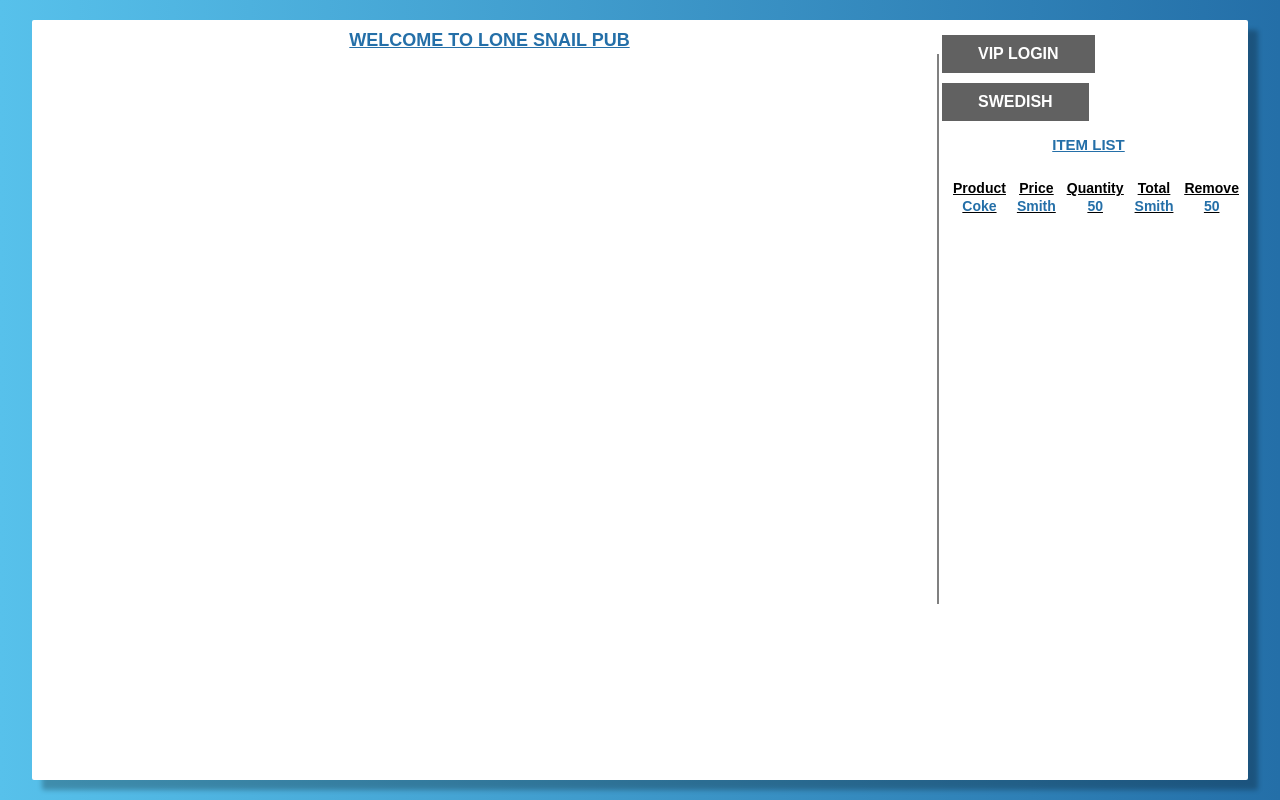
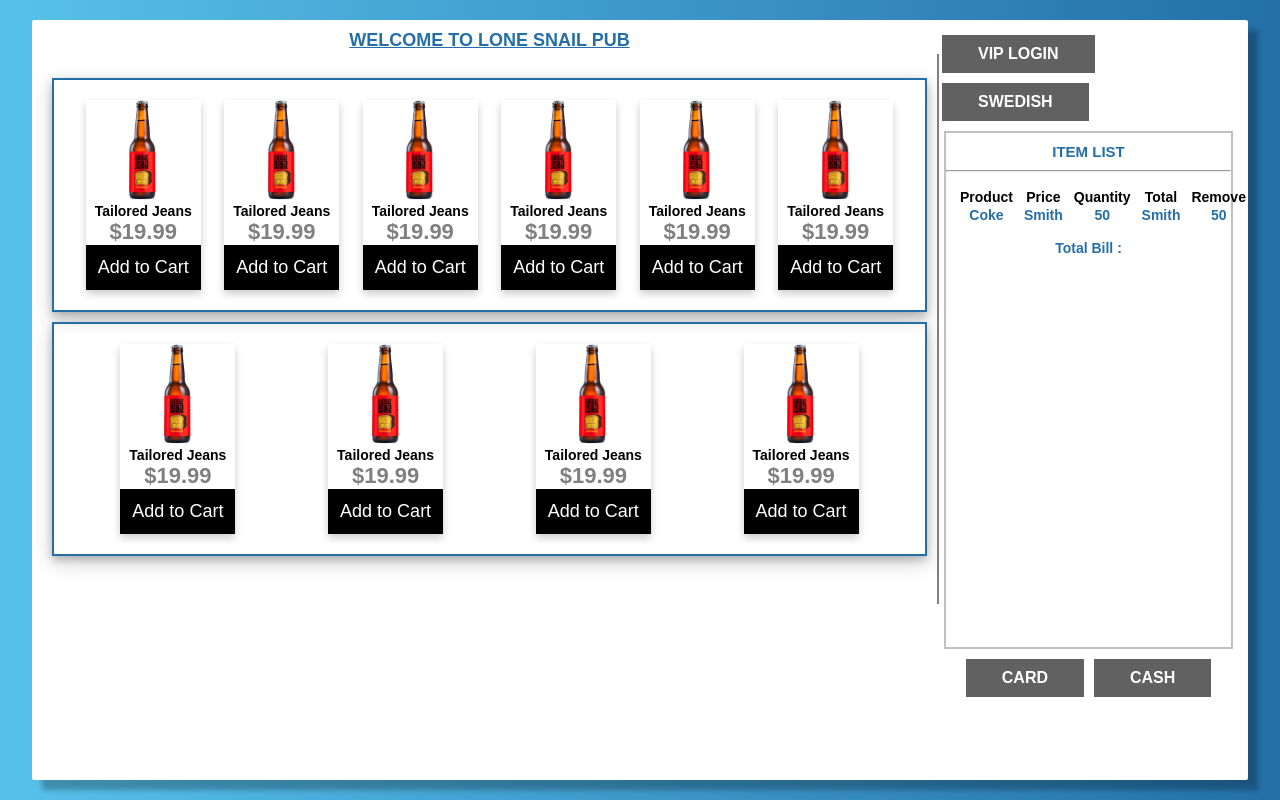
Before and after one commit to hsn41/lone_snails, a plain HTML site: page index.html in a window 1280 px wide. Drawn offline with Linux system fonts and the light colour scheme.

Commit message:
menu page is 70% done

```diff
--- a/css/style.css
+++ b/css/style.css
@@ -50,20 +50,36 @@ header{
     margin: 5px 3px;
     cursor: pointer;
 }
+.shopping_cart{
+    border: 2px solid silver;
+    margin: 5px;
+    height: 70%;
+
+}
 .button:hover {
     background-color: #ccc;
 }
 #item_list{
     text-align: center;
-    text-decoration: underline;
     margin: 10px auto;
     font-size: 15px;
     font-weight: bolder;
     color: #246fa8;
+
+}
+#total_bill{
+    text-align: center;
+    font-weight: bolder;
+    color: #246fa8;
+}
+#payment_button{
+    text-align: center;
+}
+table{
+    padding: 10px;
 }
 .column_labels{
     padding: 15px 12px;
-    text-decoration: underline;
 
 }
 .item_labels{
@@ -77,9 +93,56 @@ header{
     color: #246fa8;
     text-align: center;
 }
+#item_to_sale{
+    display: flex;
+    padding: 20px;
+    margin: 10px;
+    border: 2px solid #246fa8;
+    box-shadow: 0 4px 8px 0 rgba(0, 0, 0, 0.2), 0 6px 20px 0 rgba(0, 0, 0, 0.19);
+    overflow-x: scroll;
+}
+.polaroid {
+    width: 15%;
+    text-align: center;
+    background-color: white;
+    box-shadow: 0 4px 8px 0 rgba(0, 0, 0, 0.2), 0 6px 20px 0 rgba(0, 0, 0, 0.19);
+    margin-bottom: 25px;
+}
+.card {
+    box-shadow: 0 4px 8px 0 rgba(0, 0, 0, 0.2);
+    max-width: 300px;
+    margin: auto;
+    text-align: center;
+    font-family: arial;
+}
+
+.price {
+    color: grey;
+    font-size: 22px;
+}
+
+.card button {
+    border: none;
+    outline: 0;
+    padding: 12px;
+    color: white;
+    background-color: #000;
+    text-align: center;
+    cursor: pointer;
+    width: 100%;
+    font-size: 18px;
+}
+
+.card button:hover {
+    opacity: 0.7;
+}
 @media only screen and (min-width: 600px) {
     /* For tablets: */
     #container {width: 90%;}
+    .responsive {
+        width: 5%;
+        margin: 6px 0;
+    }
     .col-s-1 {width: 8.33%;}
     .col-s-2 {width: 16.66%;}
     .col-s-3 {width: 25%;}
@@ -96,6 +159,9 @@ header{
 @media only screen and (min-width: 768px) {
     /* For desktop: */
     #container {width: 95%;}
+    .responsive {
+        width: 10%;
+    }
     .col-1 {width: 8.33%;}
     .col-2 {width: 16.66%;}
     .col-3 {width: 25%;}
--- a/index.html
+++ b/index.html
@@ -9,11 +9,76 @@
 <body>
     <div id="container" style="display: flex;padding: 10px 10px">
         <br>
-        <div class="col-9">
+        <div class="col-9 col-s-9">
             <header>WELCOME TO LONE SNAIL PUB</header>
+            <div id="item_to_sale" style="margin-top: 3%">
+                <div class="card">
+                    <img src="img/beer.png" alt="Denim Jeans" width="50px" height="100">
+                    <h4>Tailored Jeans</h4>
+                    <p class="price">$19.99</p>
+                    <p><button>Add to Cart</button></p>
+                </div>
+                <div class="card">
+                    <img src="img/beer.png" alt="Denim Jeans" width="50px" height="100">
+                    <h4>Tailored Jeans</h4>
+                    <p class="price">$19.99</p>
+                    <p><button>Add to Cart</button></p>
+                </div> <div class="card">
+                    <img src="img/beer.png" alt="Denim Jeans" width="50px" height="100">
+                    <h4>Tailored Jeans</h4>
+                    <p class="price">$19.99</p>
+                    <p><button>Add to Cart</button></p>
+                </div> <div class="card">
+                    <img src="img/beer.png" alt="Denim Jeans" width="50px" height="100">
+                    <h4>Tailored Jeans</h4>
+                    <p class="price">$19.99</p>
+                    <p><button>Add to Cart</button></p>
+                </div>
+                <div class="card">
+                    <img src="img/beer.png" alt="Denim Jeans" width="50px" height="100">
+                    <h4>Tailored Jeans</h4>
+                    <p class="price">$19.99</p>
+                    <p><button>Add to Cart</button></p>
+                </div>
+                <div class="card">
+                    <img src="img/beer.png" alt="Denim Jeans" width="50px" height="100">
+                    <h4>Tailored Jeans</h4>
+                    <p class="price">$19.99</p>
+                    <p><button>Add to Cart</button></p>
+                </div>
+
+            </div>
+            <div class="clearfix"></div>
+
+            <div id="item_to_sale">
+                <div class="card">
+                    <img src="img/beer.png" alt="Denim Jeans" width="50px" height="100">
+                    <h4>Tailored Jeans</h4>
+                    <p class="price">$19.99</p>
+                    <p><button>Add to Cart</button></p>
+                </div>
+                <div class="card">
+                    <img src="img/beer.png" alt="Denim Jeans" width="50px" height="100">
+                    <h4>Tailored Jeans</h4>
+                    <p class="price">$19.99</p>
+                    <p><button>Add to Cart</button></p>
+                </div>
+                <div class="card">
+                    <img src="img/beer.png" alt="Denim Jeans" width="50px" height="100">
+                    <h4>Tailored Jeans</h4>
+                    <p class="price">$19.99</p>
+                    <p><button>Add to Cart</button></p>
+                </div>
+                <div class="card">
+                    <img src="img/beer.png" alt="Denim Jeans" width="50px" height="100">
+                    <h4>Tailored Jeans</h4>
+                    <p class="price">$19.99</p>
+                    <p><button>Add to Cart</button></p>
+                </div>
+            </div>
         </div>
         <div class="vl"></div>
-        <div class="col-3">
+        <div class="col-3 col-s-3">
             <div id="top-button">
                 <a href="#" class="button">VIP LOGIN</a>
                 <a href="#" class="button">SWEDISH</a>
@@ -49,7 +114,13 @@
                         <td class="product-line-price item-selected">Smith</td>
                         <td class="product-removal item-selected">50</td>
                     </tr>
+                    <hr>
                 </table>
+                <h4 id="total_bill">Total Bill  : </h4>
+            </div>
+            <div id="payment_button">
+                <a href="#" class="button">CARD</a>
+                <a href="#" class="button">CASH</a>
             </div>
     </div>
 </body>
```
Also changed, not shown: img/beer.png (added).
